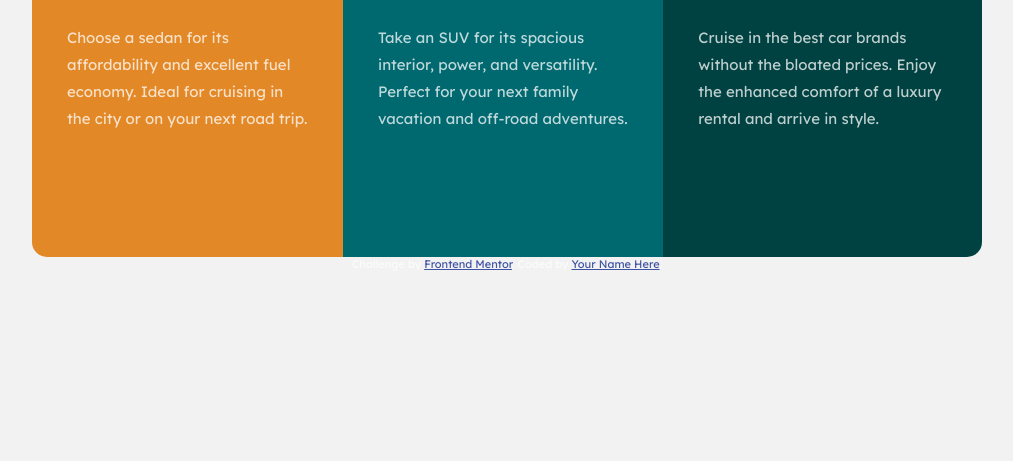
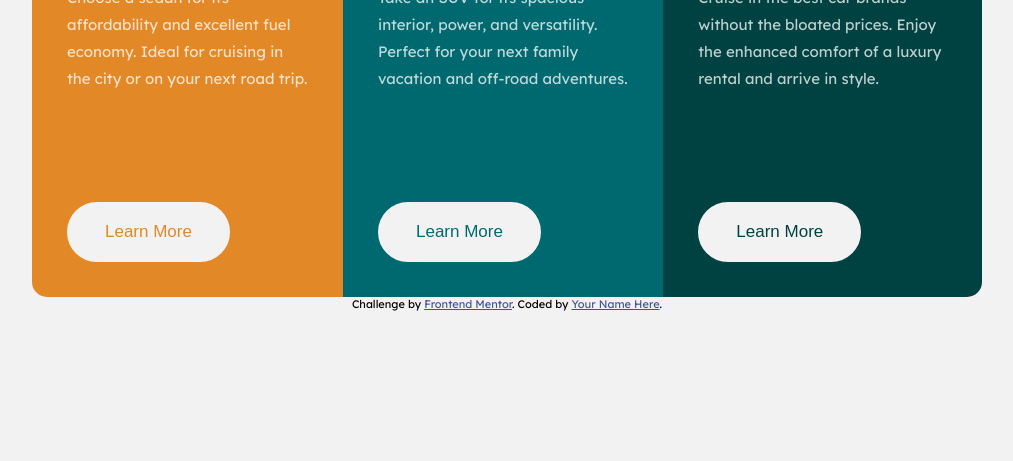
Before and after one commit to Abbasvora/3-column-preview-card-component, a plain HTML site: page index.html in a window 1280 px wide. Shown: the part 355-816 px from the top of the page, without its empty margins (133-1146 px from the left). Drawn offline with Linux system fonts and the light colour scheme.

Commit message:
button and hover effects

```diff
--- a/index.html
+++ b/index.html
@@ -25,18 +25,21 @@
           <h1>Sedans</h1>
           <p>Choose a sedan for its affordability and excellent fuel economy. Ideal for cruising in the city
           or on your next road trip.</p>
+          <button>Learn More</button>
         </div>
         <div class="column">
           <img src="images/icon-suvs.svg" alt="">
           <h1>SUVs</h1>
           <p>Take an SUV for its spacious interior, power, and versatility. Perfect for your next family vacation
           and off-road adventures.</p>
+          <button>Learn More</button>
         </div>
         <div class="column">
           <img src="images/icon-luxury.svg" alt="">
           <h1>Luxury</h1>
           <p>Cruise in the best car brands without the bloated prices. Enjoy the enhanced comfort of a luxury
           rental and arrive in style.</p>
+          <button>Learn More</button>
         </div>
       </div>
     </main>
--- a/style.css
+++ b/style.css
@@ -1,7 +1,7 @@
 body{
     font-family: 'Lexend Deca', sans-serif;
     font-size: 15px;
-    color: hsla(0, 0%, 100%, 0.75);
+
     background-color: hsl(0, 0%, 95%);
     height: 100vh;
     display: flex;
@@ -39,6 +39,7 @@ body{
 
 .column h1{
     font-family: 'Big Shoulders Display', cursive;
+    color: hsl(0, 0%, 95%);
     font-weight: 700;
     font-size: 2.5em;
 }
@@ -47,6 +48,47 @@ body{
     margin-top: 40px;
     line-height: 1.8;
     margin-bottom: 90px;
+    color: hsla(0, 0%, 100%, 0.75);
+}
+
+.column button{
+    border-radius: 45px;
+    padding: 17px 35px;
+    font-size: 17px;
+    margin-top: 20px;
+    background-color: hsl(0, 0%, 95%);
+    border: 3px solid hsl(0, 0%, 95%);
+    transition: 0.4s ease;
+}
+
+.column:nth-of-type(1) button{
+    color: hsl(31, 77%, 52%);
+}
+
+.column:nth-of-type(2) button{
+    color: hsl(184, 100%, 22%);
+}
+
+.column:nth-of-type(3) button{
+    color: hsl(179, 100%, 13%);
+}
+
+.column:nth-of-type(1) button:hover{
+    color: hsl(0, 0%, 95%);
+    background-color: hsl(31, 77%, 52%);
+    cursor: pointer;
+}
+
+.column:nth-of-type(2) button:hover{
+    color: hsl(0, 0%, 95%);
+    background-color: hsl(184, 100%, 22%);
+    cursor: pointer;
+}
+
+.column:nth-of-type(3) button:hover{
+    color: hsl(0, 0%, 95%);
+    background-color: hsl(179, 100%, 13%);
+    cursor: pointer;
 }
 
 
```
